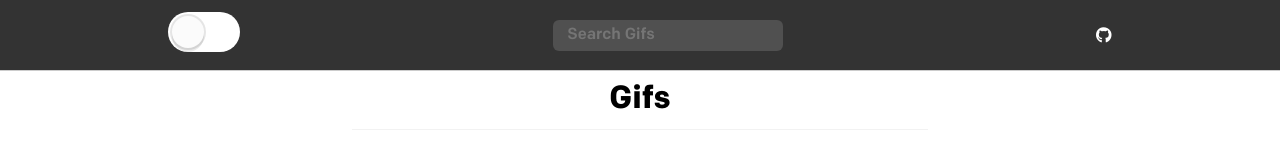
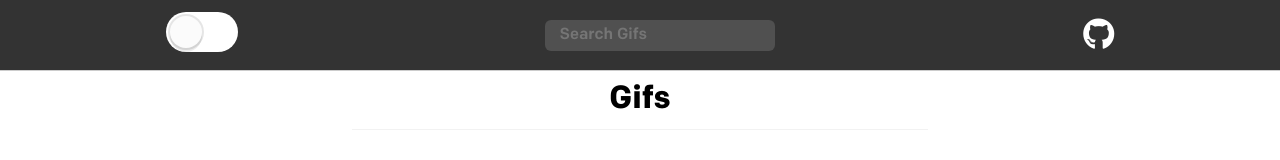
Before and after one commit to itsrojasleon/search-infinite-gifs, a React (Create React App) app: page / in a window 1280 px wide. Shown: the top 160 px of the page. Built offline with nearby package versions, Linux system fonts and the light colour scheme.

Commit message:
Header is cool

```diff
--- a/src/components/Header.js
+++ b/src/components/Header.js
@@ -14,6 +14,12 @@ const NavBar = styled.nav`
 `;
 const I = styled.i`
   color: white;
+  font-size: 2em;
+  transition: .3s;
+  &:hover {
+    cursor: pointer;
+    transform: scale(1.1);
+  }
 `;
 
 function Header() {
@@ -23,7 +29,9 @@ function Header() {
     <NavBar>
       <Toggle />
       <SearchBar />
-      <I className="fab fa-github"></I>
+      <a href="https://github.com/rojasleon/gifs-and-stickers" target="_blank">
+        <I className="fab fa-github"></I>
+      </a>
     </NavBar>
   );
 }
```
